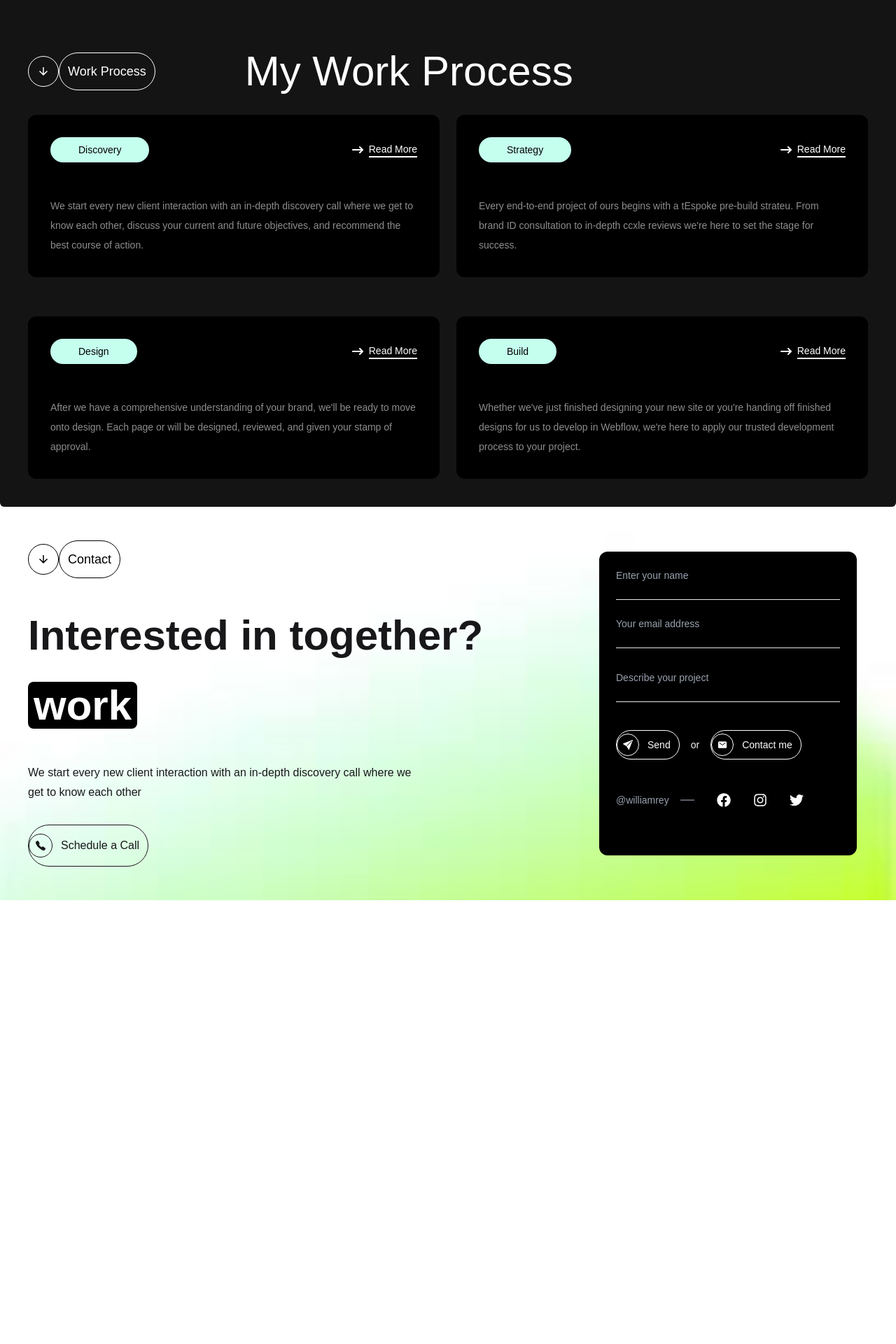
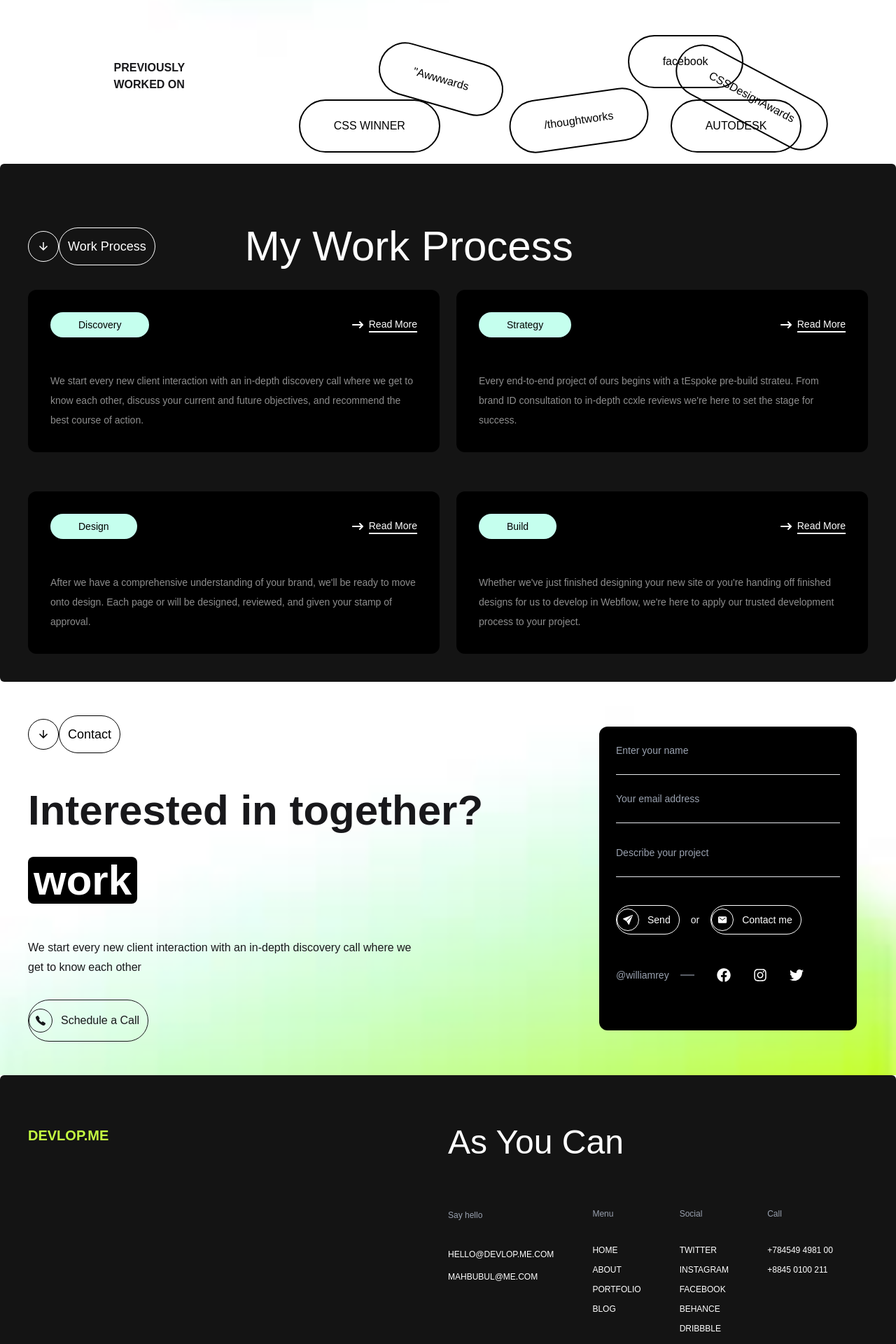
Before and after one commit to Shawon55660/shawon-raintor-project, a Next.js app: page / in a window 1280 px wide. Shown: the part 2300-4220 px from the top of the page at 70% size. Before the commit the page ends 3586 px from the top, so only its background shows below. Built offline with nearby package versions, Linux system fonts and the light colour scheme; a web font is replaced by a local one.

Commit message:
about section and footer section done

```diff
--- a/src/app/page.tsx
+++ b/src/app/page.tsx
@@ -1,6 +1,7 @@
 import About from "@/components/AboutSectrion/About";
 import Bannar from "@/components/bannar/Bannar";
 import Contact from "@/components/contactSection/Contact";
+import Footer from "@/components/footer/Footer";
 
 import SkillSet from "@/components/skillSetsection/SkillSet";
 import WorkProcess from "@/components/workProcessSection/WorkProcess";
@@ -28,6 +29,9 @@ export default function Home() {
       {/* contact section start here anyone try to contat with us   */}
       <Contact></Contact>
       {/* contact section end here  */}
+      {/* footer section start here  */}
+      <Footer></Footer>
+      {/* footer section end here  */}
 
 
 
--- a/src/components/AboutSectrion/About.tsx
+++ b/src/components/AboutSectrion/About.tsx
@@ -1,5 +1,6 @@
 import React from 'react';
 import SecondaryButton from '../button/SeconddaryButton';
+import Aboutcard from './AboutCard';
 
 
 
@@ -21,20 +22,21 @@ we get to know each other and recommend the best course of
 action.
             </p>
              {/* part 2 */}
-            {/* <div className='grid grid-cols-12 bg-red-400 py-4 h-[20vh]'>
+            <div className='lg:grid grid-cols-12  py-4 lg:h-[250px]'>
 
-                <p className='col-span-3 '>PREVIOUSLY WORKED ON</p>
-                <div className='col-span-9 relative'>
-                    <div className='absolute'><Card bgColor='bg-transparent' borderColor='border-black' text='facebook' textColor='text-black'></Card></div>
-                    <div className='absolute top-[-4]] left-6'><Card bgColor='bg-transparent' borderColor='border-black' text='facebook' textColor='text-black'></Card></div>
-                    <div className='absolute'><Card bgColor='bg-transparent' borderColor='border-black' text='facebook' textColor='text-black'></Card></div>
-                    <div className='absolute'><Card bgColor='bg-transparent' borderColor='border-black' text='facebook' textColor='text-black'></Card></div>
-                    <div className='absolute'><Card bgColor='bg-transparent' borderColor='border-black' text='facebook' textColor='text-black'></Card></div>
-                    <div className='absolute'><Card bgColor='bg-transparent' borderColor='border-black' text='facebook' textColor='text-black'></Card></div>
+                <p className='lg:col-span-4 pb-12 lg:pb-0 flex items-center font-bold justify-center'>PREVIOUSLY <br /> WORKED ON</p>
+                <div className='flex flex-wrap gap-4 justify-around lg:block lg:col-span-8  relative'>
+                    <div className='lg:absolute lg:bottom-0 '><Aboutcard bgColor='bg-transparent' borderColor='border-black' text='CSS WINNER' textColor='text-black'></Aboutcard></div>
+                    <div className='lg:absolute lg:bottom-[67px] lg:rotate-[16deg] lg:left-28'><Aboutcard bgColor='bg-transparent' borderColor='border-black' text='"Awwwards' textColor='text-black'></Aboutcard></div>
+                    <div className='lg:absolute lg:bottom-2 lg:left-[300px] lg:rotate-[-8deg] '><Aboutcard bgColor='bg-transparent' borderColor='border-black' text='/thoughtworks' textColor='text-black'></Aboutcard></div>
+                     <div className='lg:absolute lg:left-[470px]  lg:bottom-[92px]'><Aboutcard bgColor='bg-transparent' borderColor='border-black' text='facebook' textColor='text-black'></Aboutcard></div>
+                    <div className='lg:absolute lg:left-[531px] lg:bottom-0'><Aboutcard bgColor='bg-transparent' borderColor='border-black' text='AUTODESK' textColor='text-black'></Aboutcard></div>
+
+                    <div className='lg:absolute  lg:bottom-[41px] lg:rotate-[28deg] lg:right-22'><Aboutcard bgColor='bg-transparent' borderColor='border-black' text='CSSDesignAwards' textColor='text-black'></Aboutcard></div>
 
 
                 </div>
-            </div> */}
+            </div>
 
     </div>
     );
--- a/src/components/AboutSectrion/AboutCard.tsx
+++ b/src/components/AboutSectrion/AboutCard.tsx
@@ -9,7 +9,7 @@ interface AboutcardProps{
 const Aboutcard:React.FC<AboutcardProps> = ({bgColor,text,textColor,borderColor}) => {
     return (
         <div>
-            <button className={`${bgColor} ${textColor} ${borderColor} rounded-full px-5 border-2  py-3`}>{text}</button>
+            <button className={`${bgColor} ${textColor} ${borderColor}  rounded-full px-12 border-2  py-6`}>{text}</button>
 
         </div>
     );
--- /dev/null
+++ b/src/components/footer/Footer.tsx
@@ -0,0 +1,51 @@
+import React from 'react';
+
+const Footer = () => {
+    return (
+        <div className=' bg-[#141414] py-[40px] text-white rounded-md px-[40px]'>
+        <div className='lg:grid grid-cols-12 py-8'>
+        <div className='col-span-6 '> <h2 className='uppercase text-xl font-extrabold text-[#C5FF41]'>devlop.me</h2></div>
+        <div className='col-span-6'>
+            <h2 className='lg:text-5xl text-4xl pt-8 lg:pt-0 lg:pb-4'>As You Can</h2>
+            <div className='flex justify-between flex-wrap gap-12 w-11/12 pt-12'>
+                <ul className='text-xs leading-8'>
+                    <li className='text-gray-400 pb-6'>Say hello</li>
+                    <li className=''>HELLO@DEVLOP.ME.COM</li>
+                    <li>MAHBUBUL@ME.COM</li>
+                </ul>
+                <ul className='text-xs leading-7'>
+                    <li className='text-gray-400 pb-6'>Menu</li>
+                    <li className=''>HOME</li>
+                    <li>ABOUT</li>
+                    <li>PORTFOLIO</li>
+                    <li>BLOG</li>
+                </ul>
+                <ul className='text-xs leading-7'>
+                    <li className='text-gray-400 pb-6'>Social</li>
+                    <li className=''>TWITTER</li>
+                    <li className=''>INSTAGRAM</li>
+                    <li>FACEBOOK</li>
+                    <li>BEHANCE</li>
+                    <li>DRIBBBLE</li>
+                </ul>
+                <ul className='text-xs leading-7'>
+                    <li className='text-gray-400 pb-6'>Call</li>
+                    <li className=''>+784549 4981 00</li>
+                    <li>+8845 0100 211</li>
+                </ul>
+
+            </div>
+        </div>
+        </div>
+        <div className='flex justify-between items-center text-sm text-gray-400 mt-16 pb-4'>
+            <p className='text-white'>BESNIK</p>
+            <p>© devlop.me 2022</p>
+            <p>PRIVACY - TERMS</p>
+        </div>
+
+
+        </div>
+    );
+};
+
+export default Footer;
```
